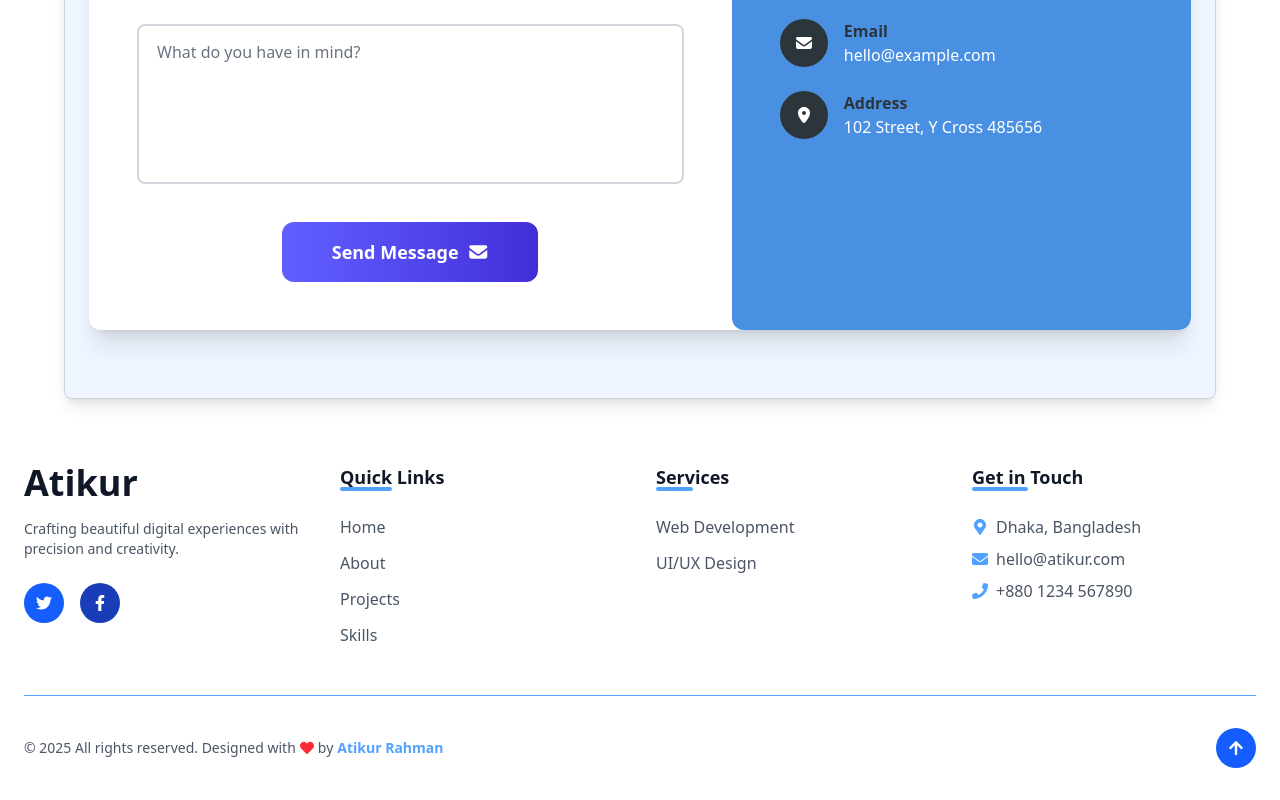
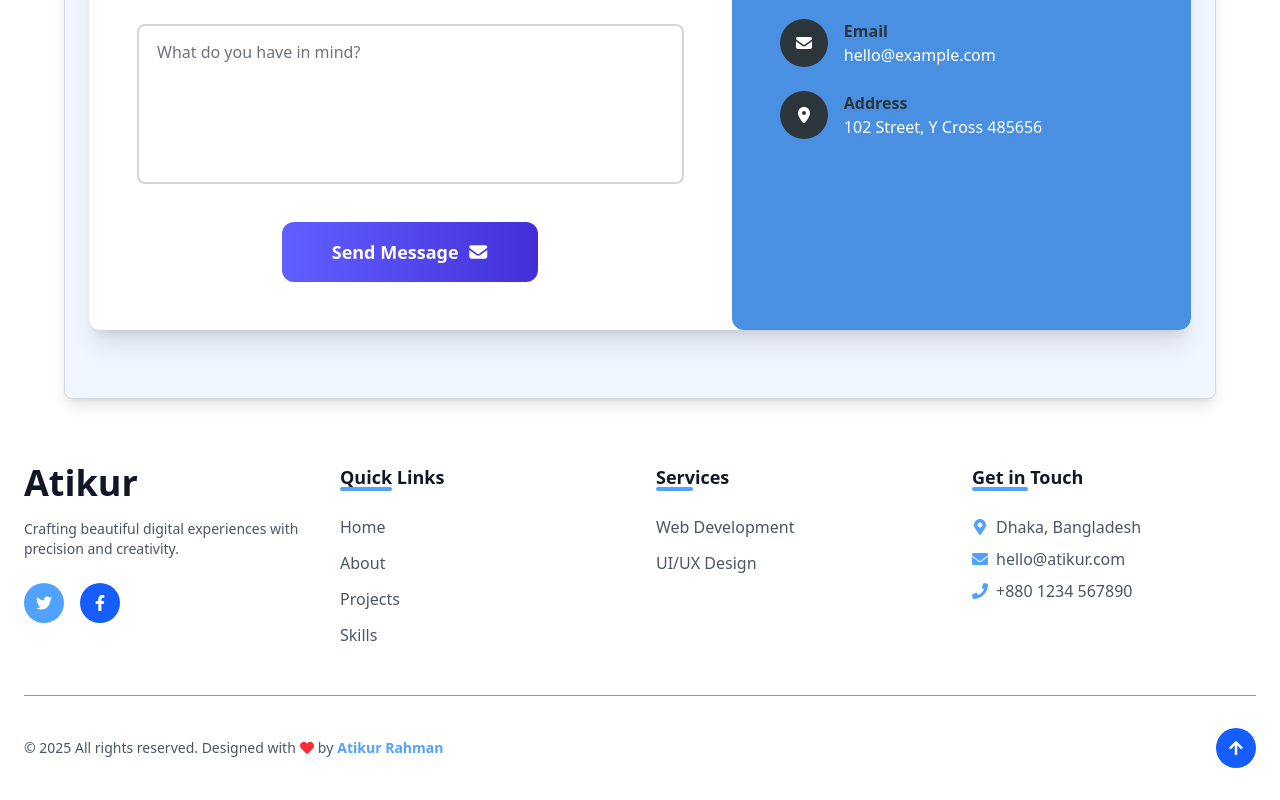
Before and after one commit to atikurrahman33/Portfolio-website, a React (Vite) app: page / in a window 1280 px wide. Shown: the part 3230-4030 px from the top of the page. Built offline with nearby package versions, Linux system fonts and the light colour scheme.

Commit message:
Update image paths in ProjectData.json and modify social media links in About and Footer components

```diff
--- a/src/Data/ProjectData.json
+++ b/src/Data/ProjectData.json
@@ -3,7 +3,7 @@
     "id": 1,
     "projectName": "E-Commerce Platform",
     "projectDetails": "A full-stack e-commerce platform with shopping cart, payment gateway, and admin dashboard.",
-    "image": "/public/Images/FoodShare.png",
+    "image": "Images/FoodShare.png",
     "clintlink": "https://github.com/fakeuser/ecommerce-client",
     "serverlink": "https://github.com/fakeuser/ecommerce-server",
     "livelink": "https://fake-ecommerce.netlify.app"
@@ -12,7 +12,7 @@
     "id": 2,
     "projectName": "Social Media App",
     "projectDetails": "A social media application for connecting friends, posting updates, and chatting in real-time.",
-    "image": "/public/Images/BrandShop.png",
+    "image": "Images/BrandShop.png",
     "clintlink": "https://github.com/fakeuser/social-client",
     "serverlink": "https://github.com/fakeuser/social-server",
     "livelink": "https://fake-socialapp.netlify.app"
@@ -21,7 +21,7 @@
     "id": 3,
     "projectName": "Task Manager",
     "projectDetails": "A productivity app to create, track, and manage daily tasks with notifications and reminders.",
-    "image": "/public/Images/studentManagement.png",
+    "image": "Images/studentManagement.png",
     "clintlink": "https://github.com/fakeuser/task-client",
     "serverlink": "https://github.com/fakeuser/task-server",
     "livelink": "https://fake-taskmanager.netlify.app"
@@ -30,7 +30,7 @@
     "id": 4,
     "projectName": "Portfolio Website",
     "projectDetails": "A personal portfolio website showcasing projects, skills, and contact information.",
-    "image": "/public/Images/game.png",
+    "image": "Images/game.png",
     "clintlink": "https://github.com/fakeuser/portfolio-client",
     "serverlink": "https://github.com/fakeuser/portfolio-server",
     "livelink": "https://fake-portfolio.netlify.app"
@@ -39,7 +39,7 @@
     "id": 5,
     "projectName": "Blog Platform",
     "projectDetails": "A blogging platform allowing users to create, edit, and comment on posts with user authentication.",
-    "image": "/public/Images/ieeegub.png",
+    "image": "Images/ieeegub.png",
     "clintlink": "https://github.com/fakeuser/blog-client",
     "serverlink": "https://github.com/fakeuser/blog-server",
     "livelink": "https://fake-blog.netlify.app"
@@ -48,7 +48,7 @@
     "id": 6,
     "projectName": "Online Learning Portal",
     "projectDetails": "A learning management system with courses, quizzes, and progress tracking for students.",
-    "image": "/public/Images/flower.png",
+    "image": "Images/flower.png",
     "clintlink": "https://github.com/fakeuser/learning-client",
     "serverlink": "https://github.com/fakeuser/learning-server",
     "livelink": "https://fake-learningportal.netlify.app"
--- a/src/page/About/About.jsx
+++ b/src/page/About/About.jsx
@@ -32,16 +32,16 @@ const About = () => {
           </p>
            {/* Social Icons */}
           <div className="flex space-x-4 mt-4 text-gray-800">
-            <a href="https://github.com/yourusername" target="_blank" rel="noopener noreferrer" className="text-2xl hover:text-gray-600 transition">
+            <a href="https://github.com/atikurrahman33" target="_blank" rel="noopener noreferrer" className="text-2xl hover:text-gray-600 transition">
               <FontAwesomeIcon icon={faGithub} />
             </a>
-            <a href="https://linkedin.com/in/yourusername" target="_blank" rel="noopener noreferrer" className="text-2xl hover:text-blue-700 transition">
+            <a href="https://www.linkedin.com/in/atikur-rahman03/" target="_blank" rel="noopener noreferrer" className="text-2xl hover:text-blue-700 transition">
               <FontAwesomeIcon icon={faLinkedin} />
             </a>
-            <a href="https://facebook.com/yourusername" target="_blank" rel="noopener noreferrer" className="text-2xl hover:text-blue-600 transition">
+            <a href="https://www.facebook.com/atikurrahman.foysal.3" target="_blank" rel="noopener noreferrer" className="text-2xl hover:text-blue-600 transition">
               <FontAwesomeIcon icon={faFacebook} />
             </a>
-            <a href="https://twitter.com/yourusername" target="_blank" rel="noopener noreferrer" className="text-2xl hover:text-blue-400 transition">
+            <a href="https://x.com/AtikurRahm59719" target="_blank" rel="noopener noreferrer" className="text-2xl hover:text-blue-400 transition">
               <FontAwesomeIcon icon={faTwitter} />
             </a>
           </div>
--- a/src/page/Shared/Footer/Footer.jsx
+++ b/src/page/Shared/Footer/Footer.jsx
@@ -17,18 +17,18 @@ const Footer = () => {
             </div>
             <div className="flex space-x-4">
               <a
-                href="https://twitter.com/"
+                href="https://x.com/AtikurRahm59719"
                 target="_blank"
                 rel="noopener noreferrer"
-                className="w-10 h-10 rounded-full bg-blue-600 flex items-center justify-center hover:bg-blue-700 transition-colors"
+                className="w-10 h-10 rounded-full bg-blue-400 flex items-center justify-center hover:bg-blue-700 transition-colors"
               >
                 <FaTwitter className="text-white" />
               </a>
               <a
-                href="https://facebook.com/"
+                href="https://www.facebook.com/atikurrahman.foysal.3"
                 target="_blank"
                 rel="noopener noreferrer"
-                className="w-10 h-10 rounded-full bg-blue-800 flex items-center justify-center hover:bg-blue-900 transition-colors"
+                className="w-10 h-10 rounded-full bg-blue-600 flex items-center justify-center hover:bg-blue-900 transition-colors"
               >
                 <FaFacebookF className="text-white" />
               </a>
```
